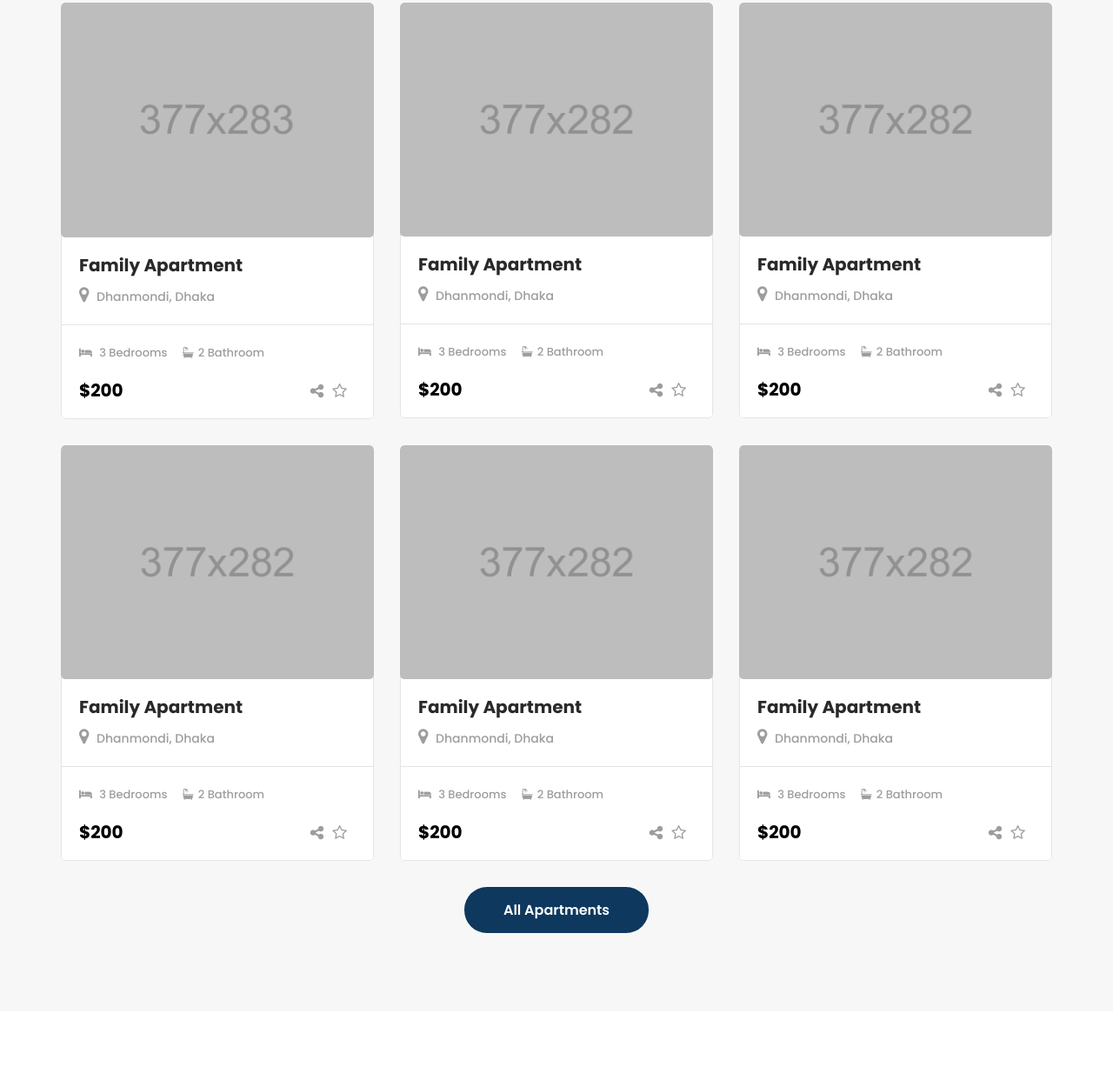
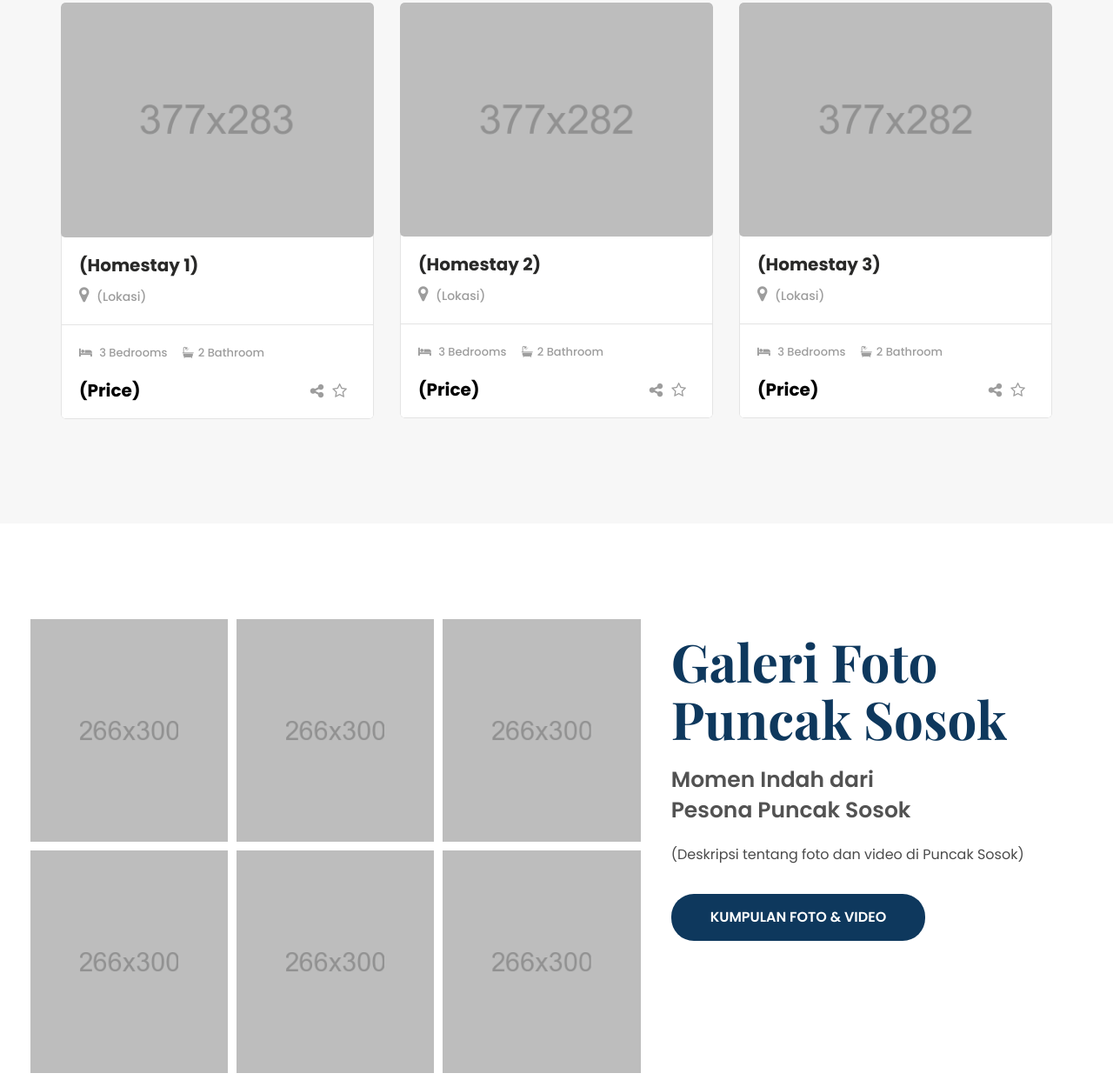
Before and after one commit to eksamsia/puncaksosok, a plain HTML site: page index.html in a window 1280 px wide. Shown: the part 1561-2803 px from the top of the page at 87% size. Drawn offline with nearby package versions, Linux system fonts and the light colour scheme; a web font is replaced by a local one.

Commit message:
Homestay Area

```diff
--- a/index.html
+++ b/index.html
@@ -682,7 +682,7 @@
         </div> <!-- /.container -->
     </div> <!-- /.aboutus-area -->
 
-    <!-- ====== Apartments Area ====== -->
+    <!-- ====== Homestay Area ====== -->
     <div class="apartments-area bg-gray-color">
         <div class="container">
             <div class="row">
@@ -702,10 +702,10 @@
 
                         <div class="text-content">
                             <div class="top-content">
-                               <h3><a href="apartment-single.html">Family Apartment</a></h3>
+                               <h3><a href="apartment-single.html">(Homestay 1)</a></h3>
                                <span>
                                    <i class="fa fa-map-marker"></i>
-                                   Dhanmondi, Dhaka
+                                   (Lokasi)
                                </span>
                             </div><!-- /.top-content -->
                             <div class="bottom-content clearfix">
@@ -717,7 +717,7 @@
                                 </div>
                                 <span class="clearfix"></span>
                                 <div class="rent-price pull-left">
-                                   $200
+                                   (Price)
                                 </div>
                                 <div class="share-meta dropup pull-right">
                                     <ul>
@@ -755,10 +755,10 @@
 
                         <div class="text-content">
                             <div class="top-content">
-                                <h3><a href="apartment-single.html">Family Apartment</a></h3>
+                                <h3><a href="apartment-single.html">(Homestay 2)</a></h3>
                                 <span>
                                     <i class="fa fa-map-marker"></i>
-                                    Dhanmondi, Dhaka
+                                    (Lokasi)
                                 </span>
                             </div><!-- /.top-content -->
                             <div class="bottom-content clearfix">
@@ -770,7 +770,7 @@
                                </div>
                                <span class="clearfix"></span>
                                <div class="rent-price pull-left">
-                                   $200
+                                   (Price)
                                </div>
                                <div class="share-meta dropup pull-right">
                                    <ul>
@@ -809,10 +809,10 @@
 
                         <div class="text-content">
                             <div class="top-content">
-                                <h3><a href="apartment-single.html">Family Apartment</a></h3>
+                                <h3><a href="apartment-single.html">(Homestay 3)</a></h3>
                                 <span>
                                     <i class="fa fa-map-marker"></i>
-                                    Dhanmondi, Dhaka
+                                    (Lokasi)
                                 </span>
                             </div><!-- /.top-content -->
                             <div class="bottom-content clearfix">
@@ -824,7 +824,7 @@
                                 </div>
                                 <span class="clearfix"></span>
                                 <div class="rent-price pull-left">
-                                    $200
+                                    (Price)
                                 </div>
                                 <div class="share-meta dropup pull-right">
                                     <ul>
@@ -854,22 +854,129 @@
                         </div><!-- /.text-content -->
                     </div><!-- /.partments-content -->
                 </div><!-- /.col-md-4 -->
-                <div class="clearfix hidden-xs hidden-sm"></div>
+                <!-- <div class="clearfix hidden-xs hidden-sm"></div>
                 <div class="col-md-4 col-sm-6 col-xs-6">
                     <div class="apartments-content">
                         <div class="image-content">
-                            <a href="apartment-single.html"><img src="assets/images/apartment/apartment-four.png" alt="apartment" /></a>
+                            <a href="apartment-single.html"><img src="assets/images/apartment/apartment-four.png" alt="apartment" /></a> -->
                         </div><!-- /.image-content -->
 
-                        <div class="text-content">
+                        <!-- <div class="text-content">
+                            <div class="top-content">
+                                <h3><a href="apartment-single.html">Family Apartment</a></h3>
+                                <span>
+                                    <i class="fa fa-map-marker"></i>
+                                    Dhanmondi, Dhaka
+                                </span>  -->
+                            </div><!-- /.top-content -->
+                            <!-- <div class="bottom-content clearfix">
+                                <div class="meta-bed-room">
+                                    <i class="fa fa-bed"></i> 3 Bedrooms
+                                </div>
+                                <div class="meta-bath-room">
+                                    <i class="fa fa-bath"></i>2 Bathroom
+                                </div>
+                                <span class="clearfix"></span>
+                                <div class="rent-price pull-left">
+                                    $200
+                                </div>
+                                <div class="share-meta dropup pull-right">
+                                    <ul>
+                                        <li class="dropup">
+                                            <a href="#" class="dropdown-toggle" data-toggle="dropdown" role="button" aria-haspopup="true" aria-expanded="false"><i class="fa fa-share-alt"></i></a>
+                                            <ul class="dropdown-menu">
+                                                <li>
+                                                    <a href="#"><i class="fa fa-facebook"></i></a>
+                                                </li>
+                                                <li>
+                                                    <a href="#"><i class="fa fa-twitter"></i></a>
+                                                </li>
+                                                <li>
+                                                    <a href="#"><i class="fa fa-instagram"></i></a>
+                                                </li>
+                                                <li>
+                                                    <a href="#"><i class="fa fa-google-plus"></i></a>
+                                                </li>
+                                            </ul>
+                                        </li>
+                                        <li>
+                                            <a href="#"><i class="fa fa-star-o"></i></a>
+                                        </li>
+                                    </ul> -->
+                                </div>
+                            </div><!-- /.bottom-content -->
+                        </div><!-- /.text-content -->
+                    </div><!-- /.partments-content -->
+                </div><!-- /.col-md-4 -->
+                <!-- <div class="clearfix hidden-md hidden-lg"></div>
+                <div class="col-md-4 col-sm-6 col-xs-6">
+                    <div class="apartments-content">
+                        <div class="image-content">
+                            <a href="apartment-single.html"><img src="assets/images/apartment/apartment-five.png" alt="apartment" /></a> -->
+                        </div><!-- /.image-content -->
+
+                        <!-- <div class="text-content">
+                            <div class="top-content">
+                                <h3><a href="apartment-single.html">Family Apartment</a></h3>
+                                <span>
+                                    <i class="fa fa-map-marker"></i>
+                                    Dhanmondi, Dhaka
+                                </span>  -->
+                            </div><!-- /.top-content -->
+                            <!-- <div class="bottom-content clearfix">
+                                <div class="meta-bed-room">
+                                    <i class="fa fa-bed"></i> 3 Bedrooms
+                                </div>
+                                <div class="meta-bath-room">
+                                    <i class="fa fa-bath"></i>2 Bathroom
+                                </div>
+                                <span class="clearfix"></span>
+                                <div class="rent-price pull-left">
+                                    $200
+                                </div>
+                                <div class="share-meta dropup pull-right">
+                                    <ul>
+                                        <li class="dropup">
+                                            <a href="#" class="dropdown-toggle" data-toggle="dropdown" role="button" aria-haspopup="true" aria-expanded="false"><i class="fa fa-share-alt"></i></a>
+                                            <ul class="dropdown-menu">
+                                                <li>
+                                                    <a href="#"><i class="fa fa-facebook"></i></a>
+                                                </li>
+                                                <li>
+                                                    <a href="#"><i class="fa fa-twitter"></i></a>
+                                                </li>
+                                                <li>
+                                                    <a href="#"><i class="fa fa-instagram"></i></a>
+                                                </li>
+                                                <li>
+                                                    <a href="#"><i class="fa fa-google-plus"></i></a>
+                                                </li>
+                                            </ul>
+                                        </li>
+                                        <li>
+                                            <a href="#"><i class="fa fa-star-o"></i></a> -->
+                                        </li>
+                                    </ul>
+                                </div>
+                            </div><!-- /.bottom-content -->
+                        </div><!-- /.text-content -->
+                    </div><!-- /.partments-content -->
+                </div><!-- /.col-md-4 -->
+                <!-- <div class="col-md-4 col-sm-6 col-xs-6">
+                    <div class="apartments-content">
+                        <div class="image-content">
+                            <a href="apartment-single.html"><img src="assets/images/apartment/apartment-six.png" alt="apartment" /></a> -->
+                        </div><!-- /.image-content -->
+
+                        <!-- <div class="text-content">
                             <div class="top-content">
                                 <h3><a href="apartment-single.html">Family Apartment</a></h3>
                                 <span>
                                     <i class="fa fa-map-marker"></i>
                                     Dhanmondi, Dhaka
                                 </span>
-                            </div><!-- /.top-content -->
-                            <div class="bottom-content clearfix">
+                            </div>/.top-content -->
+                            <!-- <div class="bottom-content clearfix">
                                 <div class="meta-bed-room">
                                     <i class="fa fa-bed"></i> 3 Bedrooms
                                 </div>
@@ -902,121 +1009,14 @@
                                         <li>
                                             <a href="#"><i class="fa fa-star-o"></i></a>
                                         </li>
-                                    </ul>
-                                </div>
-                            </div><!-- /.bottom-content -->
-                        </div><!-- /.text-content -->
-                    </div><!-- /.partments-content -->
-                </div><!-- /.col-md-4 -->
-                <div class="clearfix hidden-md hidden-lg"></div>
-                <div class="col-md-4 col-sm-6 col-xs-6">
-                    <div class="apartments-content">
-                        <div class="image-content">
-                            <a href="apartment-single.html"><img src="assets/images/apartment/apartment-five.png" alt="apartment" /></a>
-                        </div><!-- /.image-content -->
-
-                        <div class="text-content">
-                            <div class="top-content">
-                                <h3><a href="apartment-single.html">Family Apartment</a></h3>
-                                <span>
-                                    <i class="fa fa-map-marker"></i>
-                                    Dhanmondi, Dhaka
-                                </span>
-                            </div><!-- /.top-content -->
-                            <div class="bottom-content clearfix">
-                                <div class="meta-bed-room">
-                                    <i class="fa fa-bed"></i> 3 Bedrooms
-                                </div>
-                                <div class="meta-bath-room">
-                                    <i class="fa fa-bath"></i>2 Bathroom
-                                </div>
-                                <span class="clearfix"></span>
-                                <div class="rent-price pull-left">
-                                    $200
-                                </div>
-                                <div class="share-meta dropup pull-right">
-                                    <ul>
-                                        <li class="dropup">
-                                            <a href="#" class="dropdown-toggle" data-toggle="dropdown" role="button" aria-haspopup="true" aria-expanded="false"><i class="fa fa-share-alt"></i></a>
-                                            <ul class="dropdown-menu">
-                                                <li>
-                                                    <a href="#"><i class="fa fa-facebook"></i></a>
-                                                </li>
-                                                <li>
-                                                    <a href="#"><i class="fa fa-twitter"></i></a>
-                                                </li>
-                                                <li>
-                                                    <a href="#"><i class="fa fa-instagram"></i></a>
-                                                </li>
-                                                <li>
-                                                    <a href="#"><i class="fa fa-google-plus"></i></a>
-                                                </li>
-                                            </ul>
-                                        </li>
-                                        <li>
-                                            <a href="#"><i class="fa fa-star-o"></i></a>
-                                        </li>
-                                    </ul>
-                                </div>
-                            </div><!-- /.bottom-content -->
-                        </div><!-- /.text-content -->
-                    </div><!-- /.partments-content -->
-                </div><!-- /.col-md-4 -->
-                <div class="col-md-4 col-sm-6 col-xs-6">
-                    <div class="apartments-content">
-                        <div class="image-content">
-                            <a href="apartment-single.html"><img src="assets/images/apartment/apartment-six.png" alt="apartment" /></a>
-                        </div><!-- /.image-content -->
-
-                        <div class="text-content">
-                            <div class="top-content">
-                                <h3><a href="apartment-single.html">Family Apartment</a></h3>
-                                <span>
-                                    <i class="fa fa-map-marker"></i>
-                                    Dhanmondi, Dhaka
-                                </span>
-                            </div><!-- /.top-content -->
-                            <div class="bottom-content clearfix">
-                                <div class="meta-bed-room">
-                                    <i class="fa fa-bed"></i> 3 Bedrooms
-                                </div>
-                                <div class="meta-bath-room">
-                                    <i class="fa fa-bath"></i>2 Bathroom
-                                </div>
-                                <span class="clearfix"></span>
-                                <div class="rent-price pull-left">
-                                    $200
-                                </div>
-                                <div class="share-meta dropup pull-right">
-                                    <ul>
-                                        <li class="dropup">
-                                            <a href="#" class="dropdown-toggle" data-toggle="dropdown" role="button" aria-haspopup="true" aria-expanded="false"><i class="fa fa-share-alt"></i></a>
-                                            <ul class="dropdown-menu">
-                                                <li>
-                                                    <a href="#"><i class="fa fa-facebook"></i></a>
-                                                </li>
-                                                <li>
-                                                    <a href="#"><i class="fa fa-twitter"></i></a>
-                                                </li>
-                                                <li>
-                                                    <a href="#"><i class="fa fa-instagram"></i></a>
-                                                </li>
-                                                <li>
-                                                    <a href="#"><i class="fa fa-google-plus"></i></a>
-                                                </li>
-                                            </ul>
-                                        </li>
-                                        <li>
-                                            <a href="#"><i class="fa fa-star-o"></i></a>
-                                        </li>
-                                    </ul>
+                                    </ul> -->
                                 </div>
                             </div><!-- /.bottom-content -->
                         </div><!-- /.text-content -->
                     </div><!-- /.partments-content -->
                 </div><!-- /.col-md-4 -->
             </div><!-- /.row -->
-            <a href="#" class="button nevy-button">All Apartments</a>
+            <!-- <a href="#" class="button nevy-button">All Apartments</a> -->
         </div><!-- /.container -->
     </div><!-- /.Apartments-area-->
 
```
